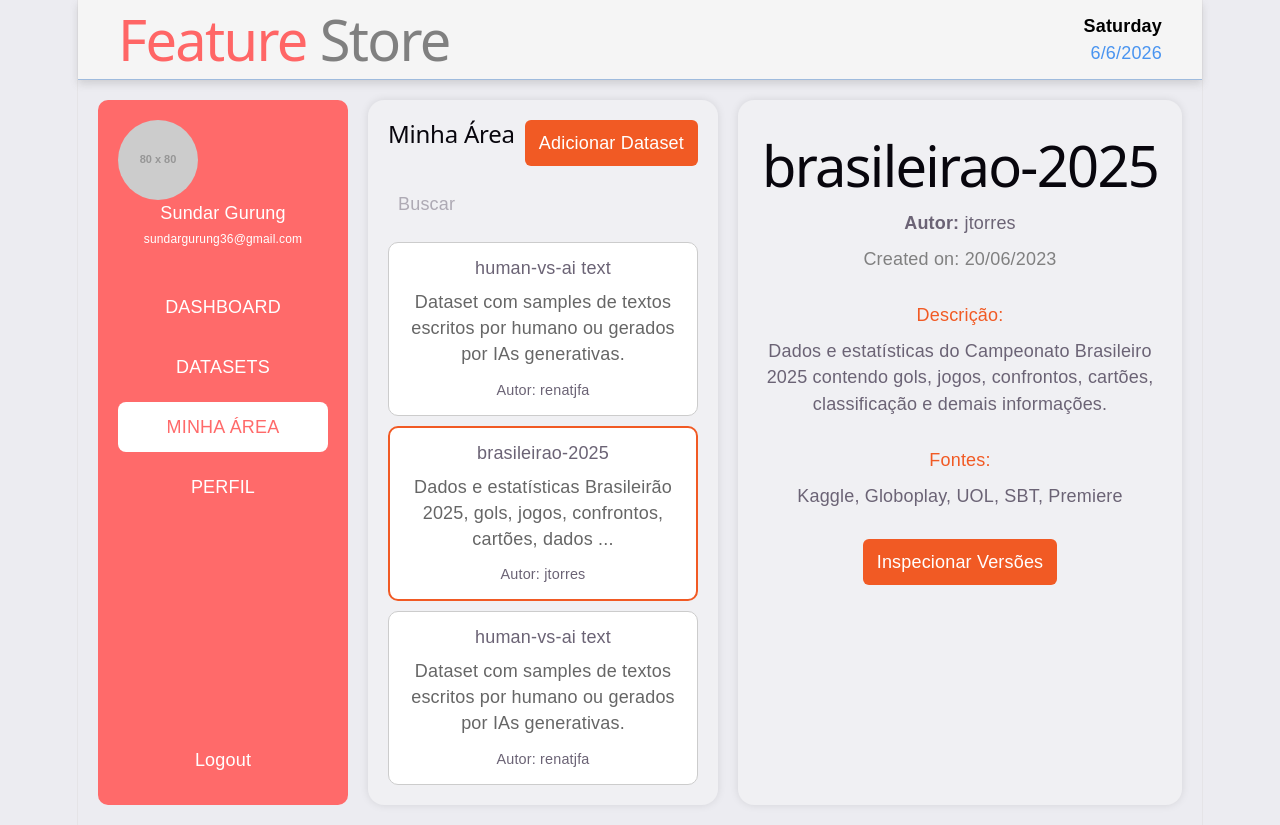
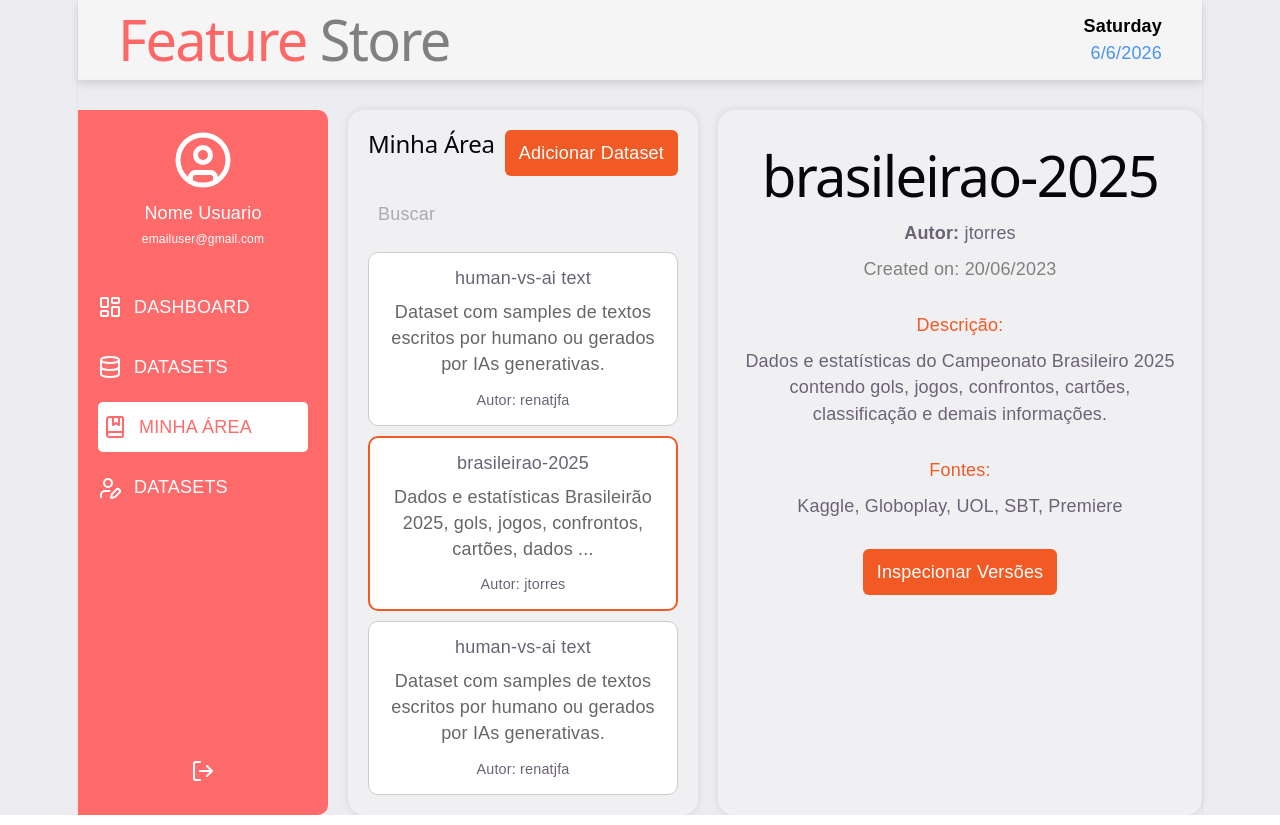
Before and after one commit to renanjfa/trabalho_bd1, a React app in the folder featurestore/frontend/: page / in a window 1280 px wide. Built offline with nearby package versions, Linux system fonts and the light colour scheme; the HTML template or start-up script is replaced by a standard one.

Commit message:
SideBar component

```diff
--- a/featurestore/frontend/src/components/Header.css
+++ b/featurestore/frontend/src/components/Header.css
@@ -7,7 +7,7 @@
 .header {
   height: 80px;
   background: #f5f5f5;
-  border-bottom: 1px solid #9fbbdd;
+  border-bottom: 1px solid #eff1f2;
   display: flex;
   justify-content: space-between;
   align-items: center;
--- /dev/null
+++ b/featurestore/frontend/src/components/SideBar.css
@@ -0,0 +1,71 @@
+.sidebar {
+  width: 250px;
+  background: #ff6a6a;
+  border-radius: 0px;
+  border-top-right-radius: 10px;
+  border-bottom-right-radius: 10px;
+  padding: 20px;
+  color: white;
+  display: flex;
+  flex-direction: column;
+}
+
+.sideBarOptions {
+    align-items: flex-start;
+}
+
+.profile {
+  display: flex;
+  flex-direction: column;
+  align-items: center;
+  margin-bottom: 30px;
+}
+
+.iconUser {
+    display:flex;
+    margin-bottom: 10px;
+    width: 60px;
+    height: 60px;
+}
+
+.profile p {
+  font-size: 12px;
+}
+
+.sidebar nav {
+  display: flex;
+  flex-direction: column;
+  gap: 10px;
+}
+
+.sidebar button {
+  border: none;
+  padding: 12px;
+  border-radius: 8px;
+  cursor: pointer;
+}
+
+.row {
+    display: flex;
+    flex-direction: row;
+    align-items: center;
+    gap: 0px;
+}
+
+.active {
+    display: flex;
+    flex-direction: row;
+    align-items: center;
+    gap: 0px;
+    background: white;
+    color: #ff6a6a;
+    width: 100%;
+    text-align: left;
+    border-radius: 5px;
+    padding-left: 5px;
+}
+
+.logout {
+  margin-top: auto;
+  align-self:center;
+}
--- /dev/null
+++ b/featurestore/frontend/src/components/SideBar.jsx
@@ -0,0 +1,52 @@
+import React from "react";
+import "./SideBar.css";
+
+import { CircleUser, LogOut, LayoutDashboard, Database, BookMarked, UserPen } from 'lucide-react';
+
+
+export default function SideBar() {
+
+    return (
+        <aside className="sidebar">
+
+
+          <div className="profile">
+            <CircleUser className="iconUser"/>
+
+            {/* OBS: RECEBER DO BANCO A INFO DO USUARIO */}
+            <h3>Nome Usuario</h3>
+            <p>emailuser@gmail.com</p>
+          </div>
+
+         {/* OBS: IMPLEMENTAR SELECAO DE SIDEBAR e NAVEGACAO */}
+          <nav className="sideBarOptions">
+            <div className="row">
+                <LayoutDashboard/>
+                <button>DASHBOARD</button>
+            </div>
+
+            <div className="row">
+                <Database/>
+                <button>DATASETS</button>
+            </div>
+
+            <div className="active">
+                <BookMarked/>
+                <button >MINHA ÁREA</button>
+            </div>
+
+            <div className="row">
+                <UserPen/>
+                <button>DATASETS</button>
+            </div>
+          </nav>
+
+
+          {/* OBS: FUNCIONALIDADE LOGOUT */}
+          <button className="logout">
+            <LogOut/>
+          </button>
+
+        </aside>
+    )
+}
--- a/featurestore/frontend/src/screens/MinhaArea.css
+++ b/featurestore/frontend/src/screens/MinhaArea.css
@@ -13,30 +13,11 @@ body {
   min-height: 100vh;
 }
 
-.header {
-  height: 80px;
-  background: #f5f5f5;
-  border-bottom: 2px solid #2d8cff;
-  display: flex;
-  justify-content: space-between;
-  align-items: center;
-  padding: 0 40px;
-}
-
-.feature {
-  color: #ff6666;
-}
-
-.date {
-  display: flex;
-  flex-direction: column;
-  align-items: flex-end;
-}
-
 .content {
   display: flex;
   gap: 20px;
-  padding: 20px;
+  padding-top: 30px;
+  padding-bottom: 0%;
 }
 
 .sidebar {
--- a/featurestore/frontend/src/screens/MinhaArea.jsx
+++ b/featurestore/frontend/src/screens/MinhaArea.jsx
@@ -2,6 +2,7 @@ import React from "react";
 import "./MinhaArea.css";
 
 import Header from "../components/Header";
+import SideBar from "../components/SideBar";
 
 export default function MinhaArea() {
   const datasets = [
@@ -36,31 +37,7 @@ export default function MinhaArea() {
 
       <div className="content">
 
-        {/* Sidebar */}
-        <aside className="sidebar">
-
-          <div className="profile">
-            <img
-              src="https://via.placeholder.com/80"
-              alt="Usuário"
-            />
-
-            <h3>Sundar Gurung</h3>
-            <p>sundargurung36@gmail.com</p>
-          </div>
-
-          <nav>
-            <button>DASHBOARD</button>
-            <button>DATASETS</button>
-            <button className="active">MINHA ÁREA</button>
-            <button>PERFIL</button>
-          </nav>
-
-          <button className="logout">
-            Logout
-          </button>
-
-        </aside>
+        <SideBar/>
 
         {/* Lista de datasets */}
         <section className="datasets">
```
Also changed, not shown: featurestore/frontend/src/assets/user.png (added).
